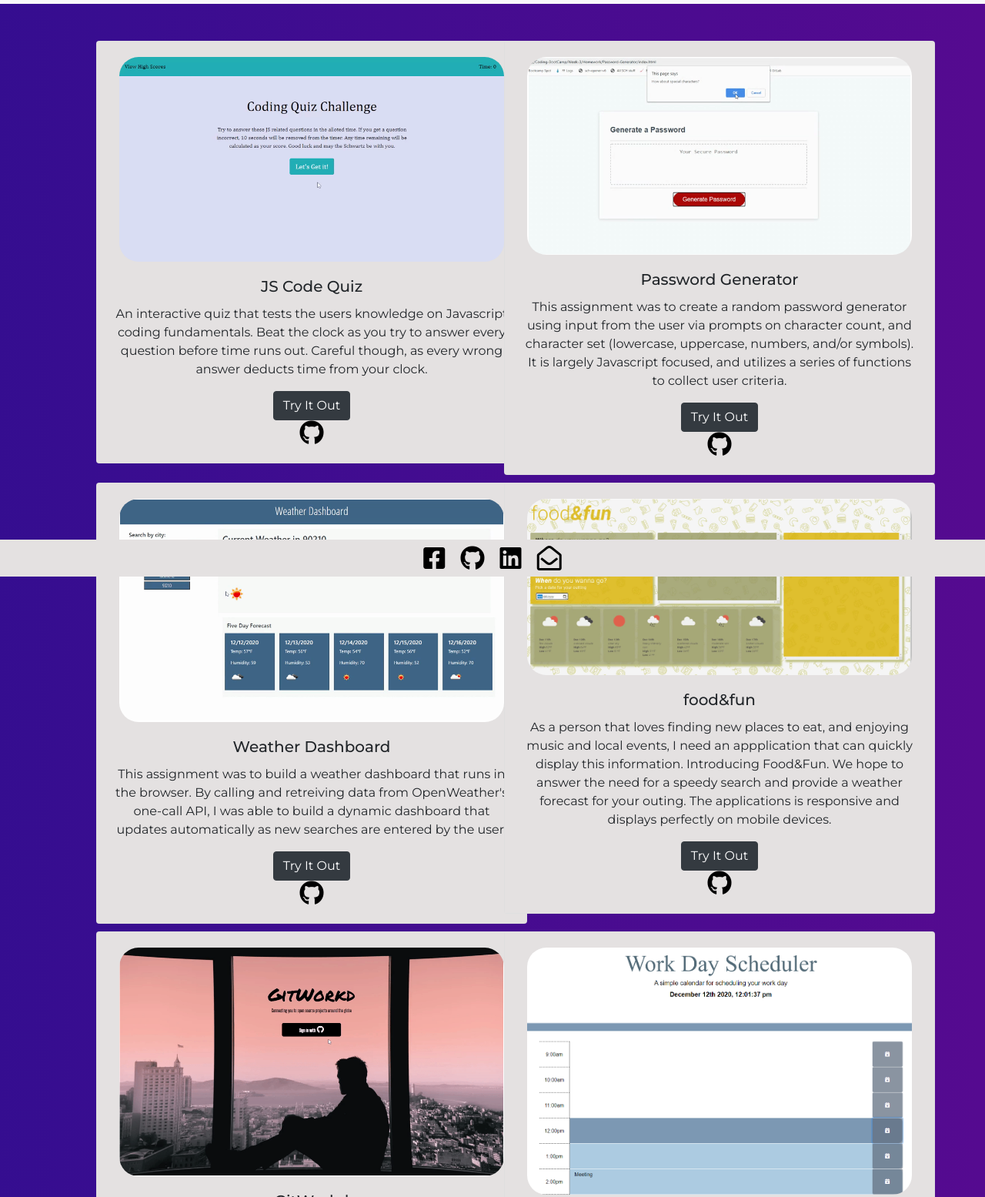
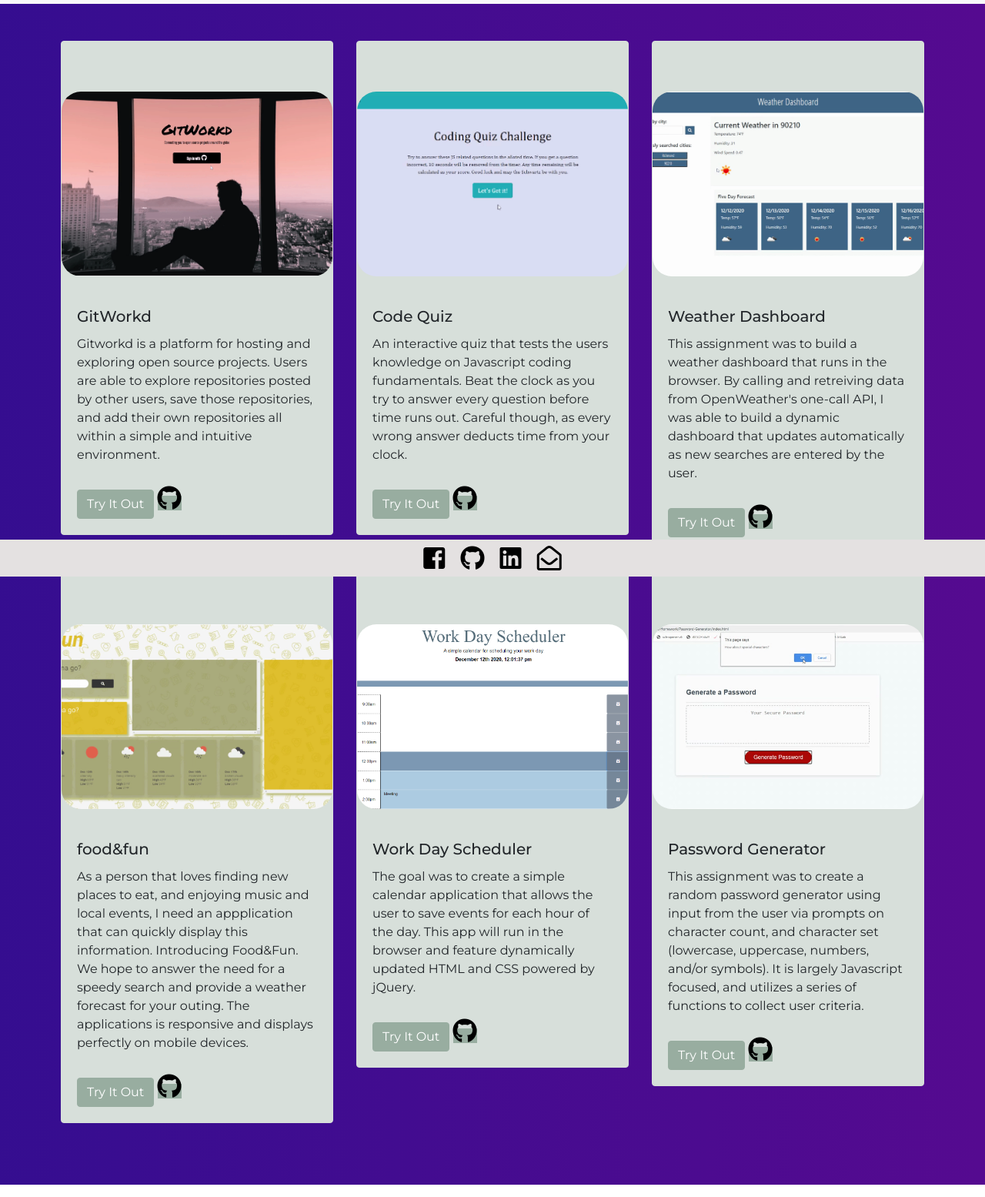
Before and after one commit to cmoorelvt/cmoorelvt.github.io, a plain HTML site: page portfolio.html in a window 1280 px wide. Shown: the part 51-1606 px from the top of the page at 77% size. Drawn offline with nearby package versions, Linux system fonts and the light colour scheme.

Commit message:
started over

```diff
--- a/assets/css/style.css
+++ b/assets/css/style.css
@@ -8,23 +8,28 @@ h5 {
 }
 
 .bio-container {
-  margin-left: 30%;
-  margin-top: 3%;
+align-items: center;
+float: auto;
 }
 
 button {
 margin-bottom: 25px;
 }
 
-.card text-center {
+/* .card text-center {
 padding: 35rem;
+} */
+
+/* .card-body {
+background-color: rgb(228, 225, 225);
+align-self: auto;
 }
 
-.card-body {
-  background-color: rgb(228, 225, 225);
-}
+.card img {
+margin-right: 25px;
+} */
 
-#port-block1 {
+/* #port-block1 {
 margin-bottom: 10px;
 margin-left: 20%;
 }
@@ -49,11 +54,11 @@ button {
 
 #port-block6 {
 margin-bottom: 10px;
-}
+} */
 
-.card-text {
+/* .card-text {
 padding: 0px;
-}
+} */
 /* Background gradient */
 .css-selector {
   background: linear-gradient(270deg, #05a744, #5f0990, #091290, #077a1a);
@@ -102,12 +107,8 @@ button {
     font-family: 'Montserrat', sans-serif;
   }
 
-  .container {
-    align-self: center;
-  }
 
-
-#gifs-rows img {
+/* #gifs-rows img {
 cursor: pointer;
 width: 500px;
 height: auto;
@@ -116,7 +117,7 @@ button {
 
 #gifs-rows .gif-file {
 display:none;
-}
+} */
 
 
 label {
@@ -169,6 +170,7 @@ button {
 .container {
   padding: 20px;
   float: center;
+  align-self: center;
 }
 
 
@@ -187,6 +189,62 @@ button {
   margin: 0.5rem;
 }
 
+.static {
+position:absolute;
+background: white;
+}
+
+.static:hover {
+opacity:0;
+}
+
+
+.card-row {
+margin: 0% 5% 2% 5%;
+}
+
+.card-row div {
+margin: 0 auto;
+}
+
+.card {
+background: #d7dfda;
+border-color: #d7dfda;
+/* overflow: scroll; */
+}
+
+.card img {
+width: 100%;
+height: 15rem;
+object-fit: cover;
+margin-left: 0;
+}
+
+/* .card img:hover {
+opacity: 0.8;
+} */
+
+.card-body {
+margin: 0%;
+}
+
+.card-text {
+padding-left: 0%;
+padding-bottom: 4%;
+}
+
+.card-body a {
+background: #98ada0;
+border-color: #98ada0;
+}
+
+/* .card-body a:hover {
+background: #d7dfda;
+border-color: #98ada0;
+color: #98ada0;
+} */
+
+
 
   @media screen and (max-width: 768px) {
     .container {
--- a/portfolio.html
+++ b/portfolio.html
@@ -1,17 +1,22 @@
-<!doctype html>
-<html lang="en">
+<!DOCTYPE html>
+
+<html class="">
     <head>
-    <link rel="stylesheet" href="./assets/css/reset.css">
-    <meta charset="utf-8">
-    <meta name="viewport" content="width=device-width, initial-scale=1, shrink-to-fit=no">
+        <meta charset="utf-8"/>
+        <meta http-equiv="X-UA-Compatible" content="IE=edge"/>
+        <title>Portfolio</title>
+        <meta name="description" content=""/>
+        <meta name="viewport" content="width=device-width,initial-scale=1,maximum-scale=1,user-scalable=0,viewport-fit=cover"/>
+
+        <link rel="stylesheet" type="text/css" href="./assets/css/reset.css">
+        <link rel="stylesheet" href="https://use.fontawesome.com/releases/v5.0.7/css/all.css">
         <link rel="stylesheet" href="https://stackpath.bootstrapcdn.com/bootstrap/4.5.2/css/bootstrap.min.css" integrity="sha384-JcKb8q3iqJ61gNV9KGb8thSsNjpSL0n8PARn9HuZOnIxN0hoP+VmmDGMN5t9UJ0Z" crossorigin="anonymous">
+        <link rel="stylesheet" href="https://cdnjs.cloudflare.com/ajax/libs/animate.css/4.1.1/animate.min.css"/>
+        <link href="https://fonts.googleapis.com/css2?family=Source+Sans+Pro:ital,wght@0,200;0,300;0,400;0,600;0,700;0,900;1,200;1,300;1,400;1,600;1,700;1,900&display=swap" rel="stylesheet">
         <link href="https://fonts.googleapis.com/css2?family=Montserrat:ital,wght@0,100;0,200;0,300;0,400;0,500;0,600;0,700;0,800;0,900;1,100;1,200;1,300;1,400;1,500;1,600;1,700;1,800;1,900&display=swap" rel="stylesheet">
-    <link rel="stylesheet" href="https://use.fontawesome.com/releases/v5.14.0/css/all.css" integrity="sha384-HzLeBuhoNPvSl5KYnjx0BT+WB0QEEqLprO+NBkkk5gbc67FTaL7XIGa2w1L0Xbgc" crossorigin="anonymous">
-    <link rel="stylesheet" href="./assets/css/style.css">
-    <title>Christine Moore</title>
+        <link rel="stylesheet" type= "text/css" href="./assets/css/style.css">
     </head>
-
-  <body class="css-selector">
+    <body class= "css-selector">
 
             <nav class="navbar navbar-expand-lg navbar-light bg-light">
                 <a class="navbar-brand" href="index.html">Christine Moore, LVT</a>
@@ -31,163 +36,110 @@
               <br>
               <br>
 
+            <!-- MAIN CONTENT -->
 
-    <div class="row">
-        <div class="col">
-        <div id= "port-block1">
-        <div class="card text-center" style="width: 35rem;">
+            <section class= "main-content">
+
+                <!-- CARDS -->
+
+                <!-- ROW ONE -->
+                <section id="card-row-1" class="row card-row">
+
+                  <div class="col-md-4">
+                    <div class="card">
+                        <img src="assets/imgs/screenshots/GitWorkd.PNG" class="card-img-top" alt="GitWorkd"></a>
                         <div class="card-body">
-                <div id="gifs-rows">
-                    <img src="./assets/imgs/screenshots/Code-Quiz.PNG" alt="gif preset" class="preset-file">
-                    <img src="./assets/imgs/screenshots/gifs/Code-Quiz.gif" alt="gif preset" class="gif-file">
+                          <h5 class="card-title">GitWorkd</h5>
+                          <p class="card-text">
+                            Gitworkd is a platform for hosting and exploring open source projects. Users are able to explore repositories posted by other users, save those repositories, and add their own repositories all within a simple and intuitive environment.
+                          </p>
+                          <a href="https://gitworkd.herokuapp.com/" target="_blank" button type= "button" class="btn btn-dark">Try It Out</a>
+                          <a href="https://github.com/cmoorelvt/GitWorkd" target= "_blank"><i class="fab fa-github fa-2x"></i></a>
                         </div>
-            <h5 class="card-title">JS Code Quiz</h5>
-            <p class="card-text">An interactive quiz that tests the users knowledge on Javascript coding fundamentals. Beat the clock as you try to answer every question before time runs out. Careful though, as every wrong answer deducts time from your clock.</p>
+                      </div>
+                  </div>
+
+                  <div class="col-md-4">
+                    <div class="card">
+                      <img src="./assets/imgs/screenshots/Code-Quiz.PNG" class="card-img-top" alt="code quiz"></a>
+                      <div class="card-body">
+                        <h5 class="card-title">Code Quiz</h5>
+                        <p class="card-text">
+                            An interactive quiz that tests the users knowledge on Javascript coding fundamentals. Beat the clock as you try to answer every question before time runs out. Careful though, as every wrong answer deducts time from your clock.
+                          </p>
                           <a href="https://cmoorelvt.github.io/Code-Quiz/" target="_blank" button type= "button" class="btn btn-dark">Try It Out</a>
-            <br>
                           <a href="https://github.com/cmoorelvt/Code-Quiz" target= "_blank"><i class="fab fa-github fa-2x"></i></a>
                       </div>
                     </div>
                   </div>
+
+                  <div class="col-md-4">
+                      <div class="card">
+                        <img src="./assets/imgs/screenshots/Weather-Dashboard.PNG" class="card-img-top" alt="weather"></a>
+                        <div class="card-body">
+                          <h5 class="card-title">Weather Dashboard</h5>
+                          <p class="card-text">
+                            This assignment was to build a weather dashboard that runs in the browser. By calling and retreiving data from OpenWeather's one-call API, I was able to build a dynamic dashboard that updates automatically as new searches are entered by the user.
+                          </p>
+                          <a href="https://cmoorelvt.github.io/Weather-Dashboard/" target="_blank" button type= "button" class="btn btn-dark">Try It Out</a>
+                          <a href="https://github.com/cmoorelvt/Weather-Dashboard" target= "_blank"><i class="fab fa-github fa-2x"></i></a>
+                      </div>
+                    </div>
                   </div>
 
-    <div class="col">
-    <div id= "port-block2">
-      <div class="card text-center" style="width: 35rem;">
+                </section>
+
+                <!-- ROW TWO -->
+
+                <section id="card-row-2" class="row card-row">
+
+                  <div class="col-md-4">
+                    <div class="card">
+                        <img src="assets/imgs/screenshots/food&fun.PNG" class="card-img-top" alt="food&fun"></a>
                         <div class="card-body">
-                <div id="gifs-rows">
-                    <img src="./assets/imgs/screenshots/Password-Generator.PNG" alt="gif preset" class="preset-file">
-                    <img src="./assets/imgs/screenshots/gifs/Password-Generator.gif" alt="gif preset" class="gif-file">
+                          <h5 class="card-title">food&fun</h5>
+                          <p class="card-text">
+                            As a person that loves finding new places to eat, and enjoying music and local events, I need an appplication that can quickly display this information. Introducing Food&Fun. We hope to answer the need for a speedy search and provide a weather forecast for your outing. The applications is responsive and displays perfectly on mobile devices.
+                          </p>
+                          <a href="https://austinkst.github.io/FoodandFun/" target="_blank" button type= "button" class="btn btn-dark">Try It Out</a>
+                          <a href="https://github.com/cmoorelvt/Food-Fun" target= "_blank"><i class="fab fa-github fa-2x"></i></a>
                         </div>
+                      </div>
+                  </div>
+
+                  <div class="col-md-4">
+                    <div class="card">
+                      <img src="./assets/imgs/screenshots/Workday-scheduler.PNG" class="card-img-top" alt="scheduler"></a>
+                      <div class="card-body">
+                        <h5 class="card-title">Work Day Scheduler</h5>
+                        <p class="card-text">
+                            The goal was to create a simple calendar application that allows the user to save events for each hour of the day. This app will run in the browser and feature dynamically updated HTML and CSS powered by jQuery.
+                          </p>
+                          <a href="https://cmoorelvt.github.io/Work-Day-Scheduler/" target="_blank" button type= "button" class="btn btn-dark">Try It Out</a>
+                          <a href="https://github.com/cmoorelvt/Work-Day-Scheduler" target= "_blank"><i class="fab fa-github fa-2x"></i></a>
+                      </div>
+                    </div>
+                  </div>
+
+                  <div class="col-md-4">
+                    <div class="card">
+                      <img src="./assets/imgs/screenshots/Password-Generator.PNG" class="card-img-top" alt="password-generator"></a>
+                      <div class="card-body">
                         <h5 class="card-title">Password Generator</h5>
-          <p class="card-text">This assignment was to create a random password generator using input from the user via prompts on character count, and character set (lowercase, uppercase, numbers, and/or symbols). It is largely Javascript focused, and utilizes a series of functions to collect user criteria.</p>
+                        <p class="card-text">
+                            This assignment was to create a random password generator using input from the user via prompts on character count, and character set (lowercase, uppercase, numbers, and/or symbols). It is largely Javascript focused, and utilizes a series of functions to collect user criteria.
+                          </p>
                           <a href="https://cmoorelvt.github.io/Password-Generator/" target="_blank" button type= "button" class="btn btn-dark">Try It Out</a>
-            <br>
                           <a href="https://github.com/cmoorelvt/Password-Generator" target= "_blank"><i class="fab fa-github fa-2x"></i></a>
                       </div>
                     </div>
                   </div>
-    </div>
-    </div>
 
-    <div class="row">
-        <div class="col">
-        <div id= "port-block3">
-        <div class="card text-center" style="width: 35rem;">
-            <div class="card-body">
-                <div id="gifs-rows">
-                    <img src="./assets/imgs/screenshots/Weather-Dashboard.PNG" alt="gif preset" class="preset-file">
-                    <img src="./assets/imgs/screenshots/gifs/Weather-Dashboard.gif" alt="gif preset" class="gif-file">
-                </div>
-              <h5 class="card-title">Weather Dashboard</h5>
-              <p class="card-text">This assignment was to build a weather dashboard that runs in the browser. By calling and retreiving data from OpenWeather's one-call API, I was able to build a dynamic dashboard that updates automatically as new searches are entered by the user.</p>
-              <a href="https://cmoorelvt.github.io/Weather-Dashboard/" target="_blank" button type= "button" class="btn btn-dark">Try It Out</a>
-            <br>
-              <a href="https://github.com/cmoorelvt/Weather-Dashboard" target= "_blank"><i class="fab fa-github fa-2x"></i></a>
-            </div>
-        </div>
-        </div>
-    </div>
-
-        <div class="col">
-        <div id="port-block4">
-        <div class="card text-center" style="width: 35rem;">
-            <div class="card-body">
-                <div id="gifs-rows">
-                    <img src="./assets/imgs/screenshots/food&fun.PNG" alt="gif preset" class="preset-file">
-                    <img src="./assets/imgs/screenshots/gifs/food&fun.gif" alt="gif preset" class="gif-file">
-                </div>
-              <h5 class="card-title">food&fun</h5>
-              <p class="card-text">As a person that loves finding new places to eat, and enjoying music and local events, I need an appplication that can quickly display this information. Introducing Food&Fun. We hope to answer the need for a speedy search and provide a weather forecast for your outing. The applications is responsive and displays perfectly on mobile devices.</p>
-              <a href="https://austinkst.github.io/FoodandFun/" target="_blank" button type= "button" class="btn btn-dark">Try It Out</a>
-            <br>
-              <a href="https://github.com/cmoorelvt/Food-Fun" target= "_blank"><i class="fab fa-github fa-2x"></i></a>
-            </div>
-        </div>
-        </div>
-    </div>
-</div>
-
-    <div class="row">
-        <div class="col">
-        <div id="port-block5">
-        <div class="card text-center" style="width: 35rem;">
-            <div class="card-body">
-                <div id="gifs-rows">
-                    <img src="./assets/imgs/screenshots/GitWorkd.PNG" alt="gif preset" class="preset-file">
-                    <img src="./assets/imgs/screenshots/gifs/GitWorkd.gif" alt="gif preset" class="gif-file">
-                </div>
-              <h5 class="card-title">GitWorkd</h5>
-              <p class="card-text">Gitworkd is a platform for hosting and exploring open source projects. Users are able to explore repositories posted by other users, save those repositories, and add their own repositories all within a simple and intuitive environment.</p>
-              <a href="https://gitworkd.herokuapp.com/" target="_blank" button type= "button" class="btn btn-dark">Try It Out</a>
-            <br>
-              <a href="https://github.com/cmoorelvt/GitWorkd" target= "_blank"><i class="fab fa-github fa-2x"></i></a>
-            </div>
-        </div>
-        </div>
-    </div>
-
-        <div class="col">
-        <div id="port-block6">
-        <div class="card text-center" style="width: 35rem;">
-            <div class="card-body">
-                <div id="gifs-rows">
-                    <img src="./assets/imgs/screenshots/Workday-scheduler.PNG" alt="gif preset" class="preset-file">
-                    <img src="./assets/imgs/screenshots/gifs/Workday-scheduler.gif" alt="gif preset" class="gif-file">
-                </div>
-              <h5 class="card-title">Work Day Scheduler</h5>
-              <p class="card-text">The goal was to create a simple calendar application that allows the user to save events for each hour of the day. This app will run in the browser and feature dynamically updated HTML and CSS powered by jQuery.</p>
-              <a href="https://cmoorelvt.github.io/Work-Day-Scheduler/" target="_blank" button type= "button" class="btn btn-dark">Try It Out</a>
-            <br>
-              <a href="https://github.com/cmoorelvt/Work-Day-Scheduler" target= "_blank"><i class="fab fa-github fa-2x"></i></a>
-            </div>
-        </div>
-    </div>
-    </div>
-</div>
+                </section>
 
 
 
-
-      <!-- <div class="card mb-3" style="max-width: 800px;">
-       <div class="card-header">Portfolio</div>
-       <div class="row">
-           <div class="col-md">
-            <a href="https://cmoorelvt.github.io/Code-Quiz/" target="_blank"><img src="./assets/imgs/screenshots/Code-Quiz.gif" alt="code-quiz" width="350" height="350"></a>
-              <p>As a coding bootcamp student, I created a timed quiz on JavaScript fundamentals that stores high scores so that I can gauge my progress compared to my peers</p>
-           </div>
-           <div class="col-md">
-            <a href="https://cmoorelvt.github.io/Password-Generator/" target="_blank"><img src="./assets/images/password-generator.PNG" alt="password-generator" width="350" height="350"></a>
-              <p>As an employee with access to sensitive data, I created a password generator that meets certain criteria so that I can create a strong password that provides greater security</p>
-          </div>
-        </div>
-
-        <div class="row">
-          <div class="col-md">
-          <a href= "https://cmoorelvt.github.io/Food-Fun/" target="_blank"><img src="./assets/images/Food-Fun.png" alt="foodandfun" width="350" height="350"></a>
-            <p>As a person that loves finding new places to eat, and enjoying music and local events, I need an appplication that can quickly display this information. Introducing Food&Fun. The applications is responsive and displays on mobile devices.</p>
-          </div>
-          <div class="col-md">
-            <a href="https://cmoorelvt.github.io/Work-Day-Scheduler/" target="_blank"><img src="./assets/images/work-day-scheduler.jpg" alt="scheduler" width="350" height="350"></a>
-              <p>As an employee with a busy schedule, I wanted to add important events to a daily planner so that I can manage my time effectively</p>
-          </div>
-        </div>
-
-        <div class="row">
-          <div class="col-md">
-            <a href="https://cmoorelvt.github.io/Weather-Dashboard/" target="_blank"><img src="./assets/images/weather-dashboard.jpg" alt="weather" width="350" height="350"></a>
-             <p>As a traveler, I want to have the ability to see the weather outlook for multiple cities so that I can plan a trip accordingly</p>
-           </div>
-          <div class="col-md">
-            <a href="https://github.com/cmoorelvt/burger" target="_blank"><img src="./assets/images/burger.PNG" alt="burger" width="350" height="350"></a>
-             <p>This homework is/was very difficult for me. I still do not have it working completely however do intend to do so in the future.</p>
-          </div>
-        </div>
-
-        <div class="row">
-          <div class="col-md">
-           </div> -->
-
+            <!-- FOOTER -->
 
             <footer>
                 <div id="footer-wrap"class="col-md-12">
```
Lines whose indentation alone changed are shown as unchanged.
